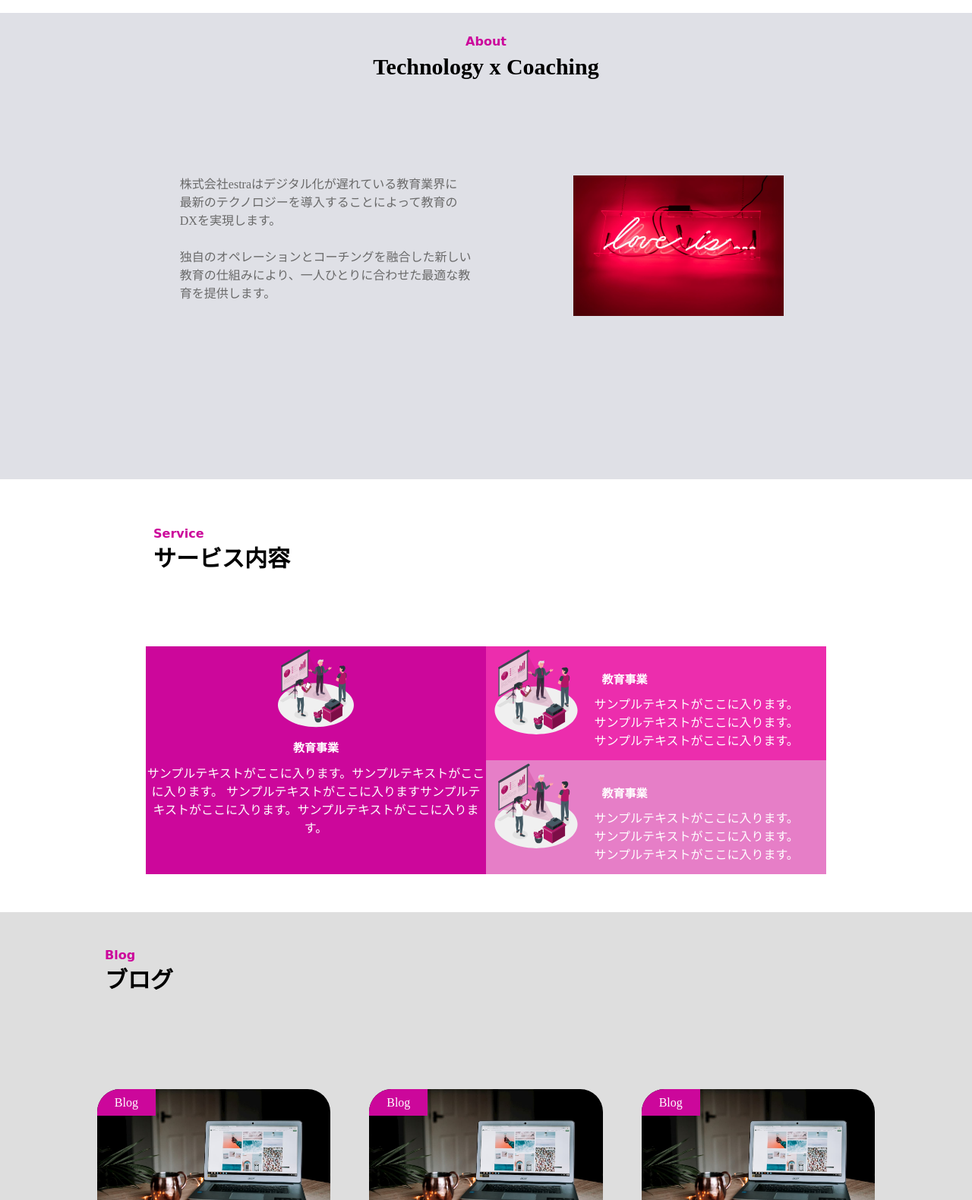
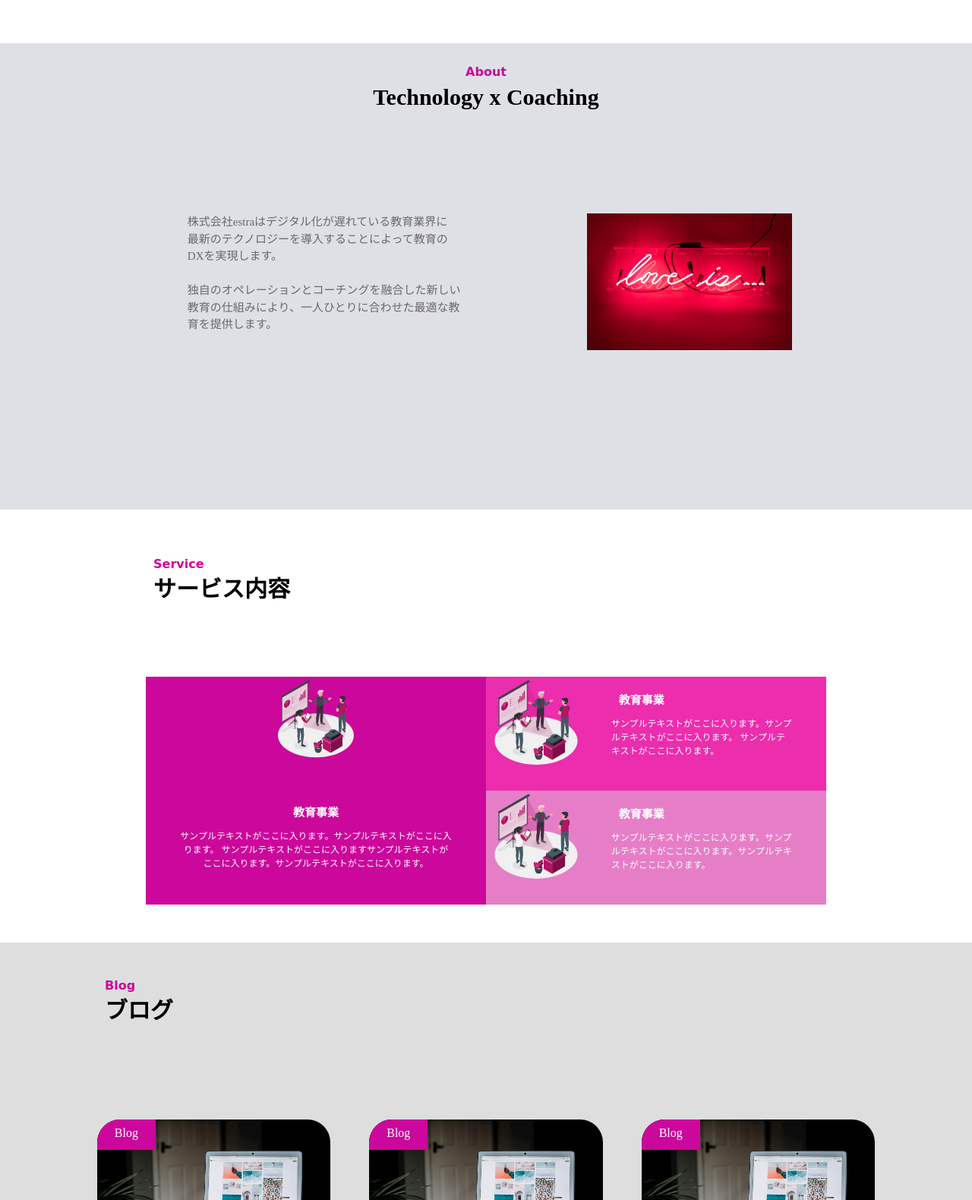
Before and after one commit to apple-ringo-pixel/seiteki_webdesgin, a plain HTML site: page 静WEB/index.html in a window 1280 px wide. Shown: the part 1220-2800 px from the top of the page at 76% size. Drawn offline with Linux system fonts and the light colour scheme; a web font is replaced by a local one.

Commit message:
Add files via upload

```diff
--- a/静WEB/css/style.css
+++ b/静WEB/css/style.css
@@ -50,6 +50,7 @@ a {
   color: #cc079b;
   left: 20%;
   font-size: 20px;
+  padding: 10px;
 }
 
 span {
@@ -88,6 +89,7 @@ h2 {
   width: 70%;
   margin-top: 5%;
   margin-left: 20%;
+  padding: 15px;
 }
 .newslist {
   padding: 0 10%;
@@ -171,22 +173,23 @@ h2 {
 }
 .neon {
   width: 80%;
+  padding: 10px;
 }
 .ab_txt{
   width: 60%;
+  font-size: 15px;
   margin-left: 15%;
   line-height: 1.5;
+  padding: 10px;
   color: dimgray;
 }
 
 
+/* service */
 
 .ttl3 {
   margin-left: 15%;
 }
-
-
-/* service */
 
 .service {
 text-align: center;
@@ -214,10 +217,15 @@ text-align: center;
   width: 110px;
   margin: 0 auto;
 }
+.b1ttl{
+  font-weight: bold;
+  font-size: 18;
+}
 .b1txtbox{
-  margin: auto;
+  padding: 10%;
   color: white;
   line-height: 1.5;
+  font-size: 12px;
 }
 
 .box2 {
@@ -230,11 +238,18 @@ text-align: center;
   width: 120px;
   margin-left: 5%;
 }
+.b2ttl{
+  font-weight: bold;
+  font-size: 18;
+  padding: 10px;
+}
 .b2txtbox {
   text-align: left;
-  margin: 5%;
+  padding: 0 10%;
+  padding-top: 10px;
   color: white;
   line-height: 1.5;
+  font-size: 12px;
 }
 .box3 {
   display: flex;
@@ -248,9 +263,11 @@ text-align: center;
 }
 .b3txtbox{
   text-align: left;
-  margin: 5%;
+  padding: 0 10%;
+  padding-top: 10px;
   color: white;
   line-height: 1.5;
+  font-size: 12px;
 }
 h5{
   font-size: 15px;
@@ -303,12 +320,23 @@ h5{
   line-height: 1.5;
   padding: 10%;
   color: #555353;
+  font-size: 17px;
 }
 .tag {
   display: flex;
   justify-content: space-between;
-  padding: 5%;
+  padding: 3%;
+  margin: 3%;
   color: #555353;
+}
+.card_date {
+  padding: 7%;
+  font-size: 15px;
+}
+
+.card_tag{
+padding: 7%;
+font-size: 15px;
 }
 
 .ichiran {
```
